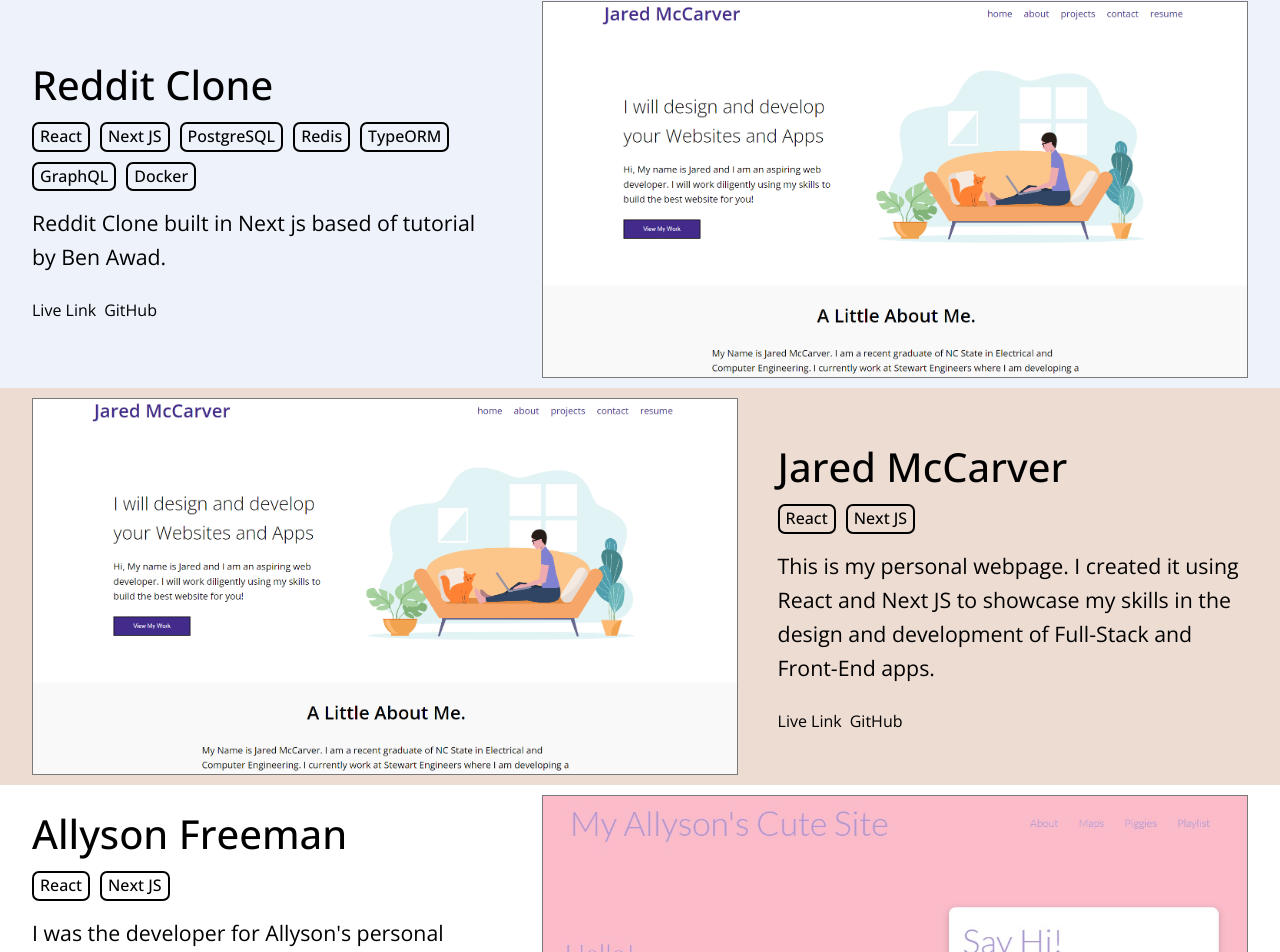
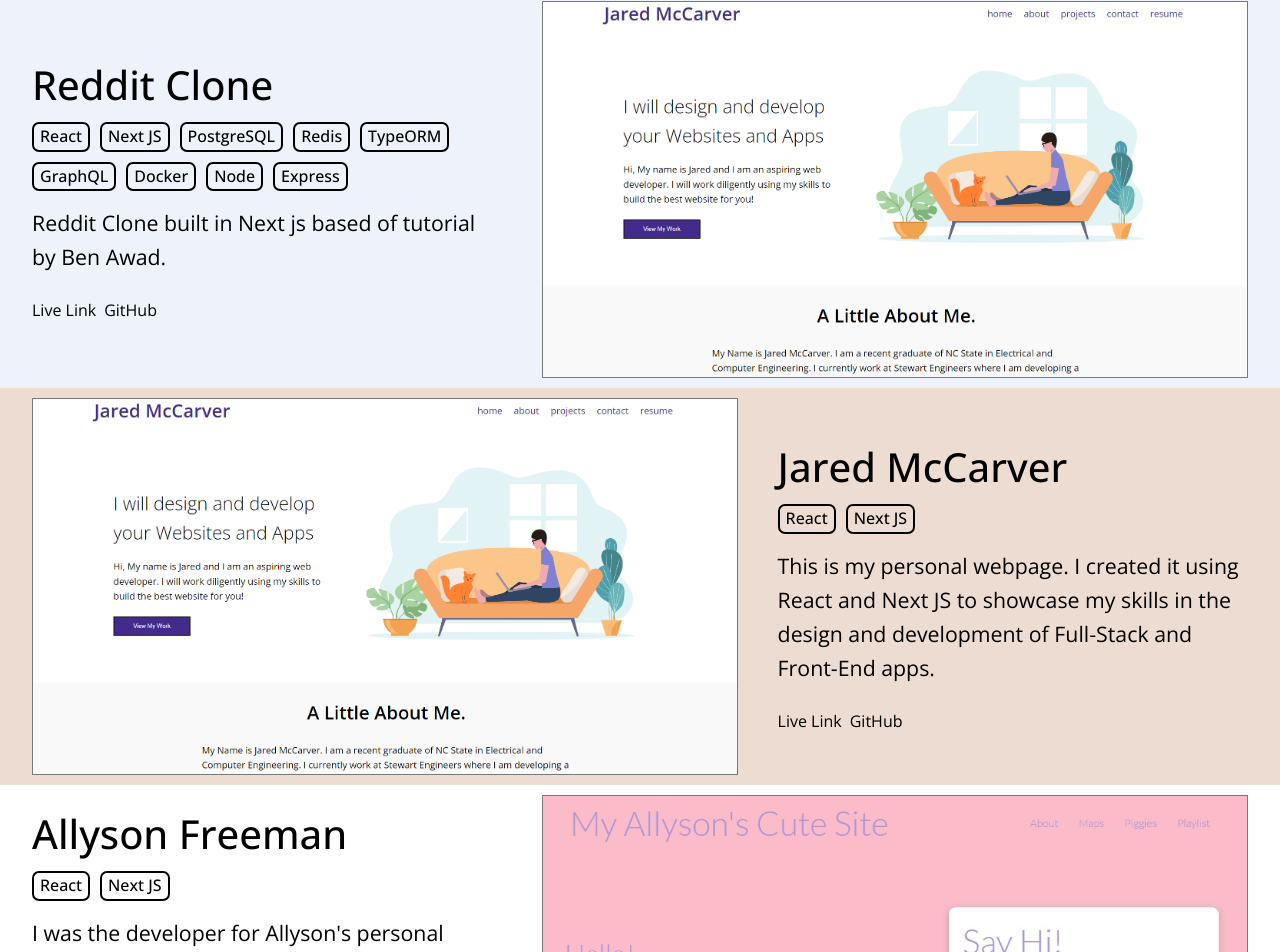
Before and after one commit to jsmccarver/Jared-Porfolio, a Next.js app: page /projects in a window 1280 px wide. Shown: the part 838-1790 px from the top of the page. Built offline with nearby package versions, Linux system fonts and the light colour scheme.

Commit message:
add description

```diff
--- a/pages/projects.js
+++ b/pages/projects.js
@@ -14,7 +14,7 @@ const ProjectList = () => {
     {
       Name: "Reddit Clone",
       Link: "https://reddit-clone-rho-liart.vercel.app/",
-      Programs: [{ name: "React" }, { name: "Next JS" }, {name: "PostgreSQL"}, {name: "Redis"}, {name: "TypeORM"}, {name: "GraphQL"}, {name: "Docker"}],
+      Programs: [{ name: "React" }, { name: "Next JS" }, {name: "PostgreSQL"}, {name: "Redis"}, {name: "TypeORM"}, {name: "GraphQL"}, {name: "Docker"}, {name: "Node"}, {name: "Express"}],
       Color: "#edf2fb",
       TextColor: "black",
       img: "./Jared_site.png",
```
